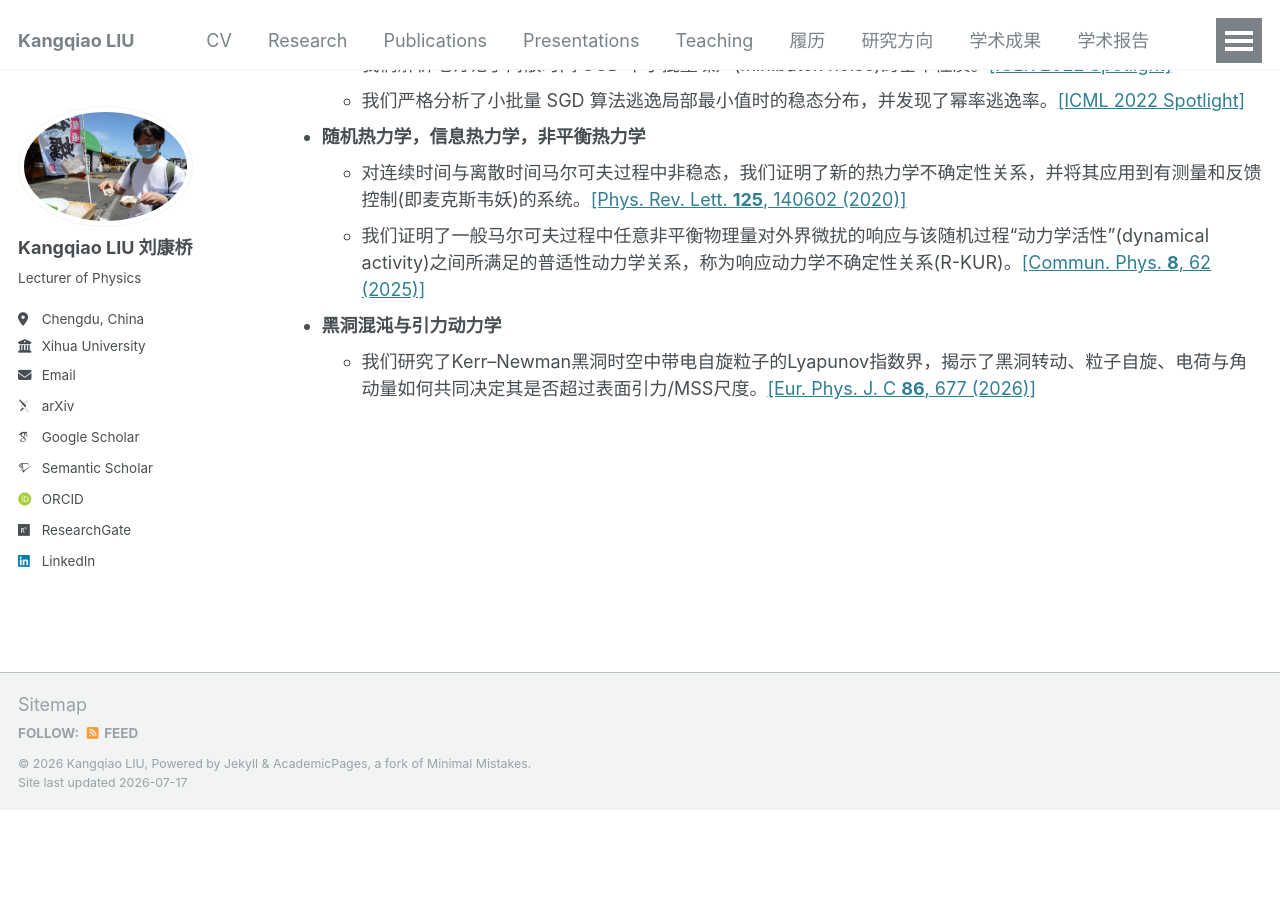
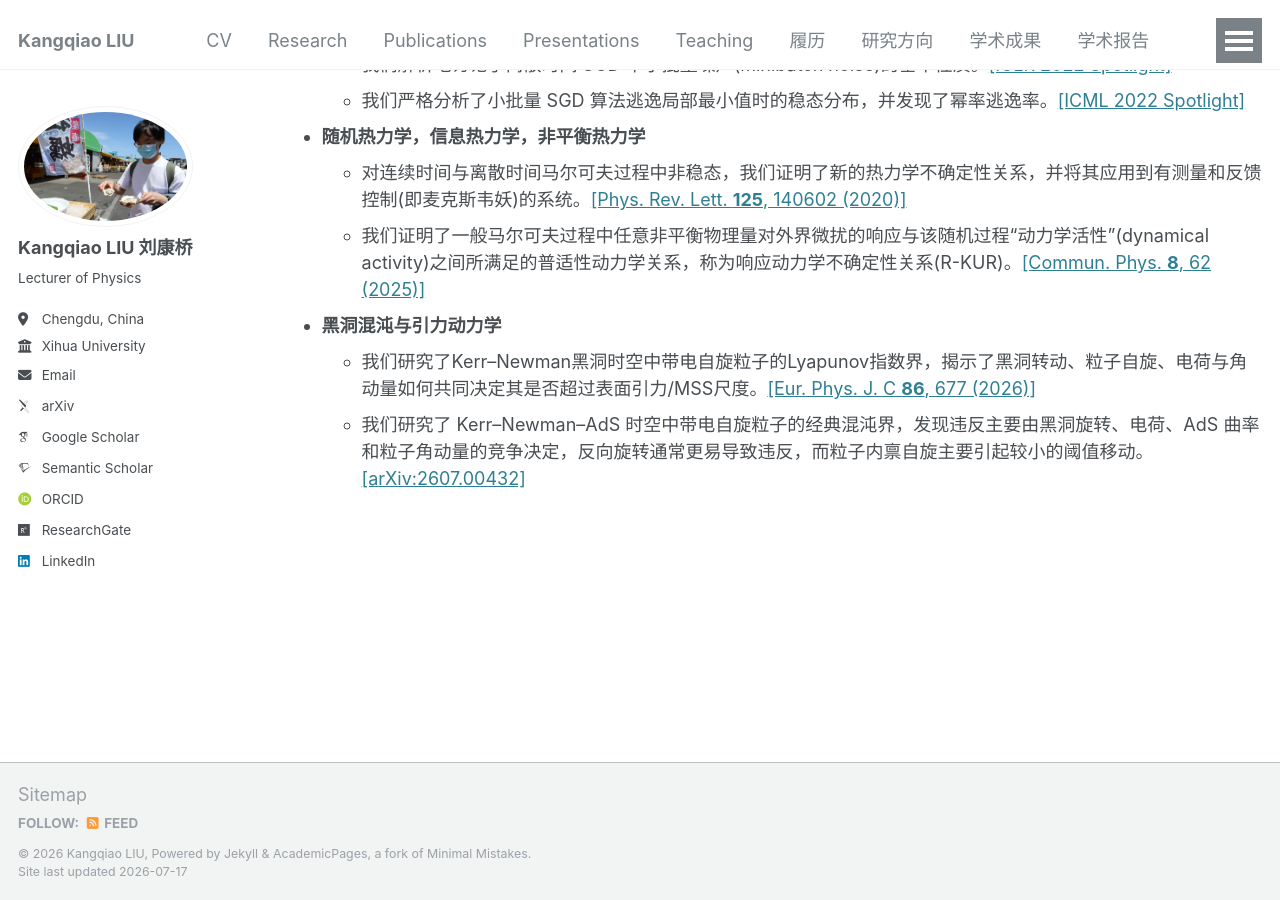
Before and after one commit to KangqiaoLiu/KangqiaoLiu.github.io, a Jekyll site: the page built from _pages/research_zh.md, in a window 1280 px wide and 900 px high, scrolled down 572 px. Built offline with Jekyll 4.4.1, drawn with Linux system fonts in a browser that asks for light colours; some web fonts are replaced; before the commit the page ends 1382 px from its top, so only the background shows below that.

Commit message:
Update research_zh.md

```diff
--- a/_pages/research_zh.md
+++ b/_pages/research_zh.md
@@ -29,3 +29,4 @@ redirect_from:
 
 * **黑洞混沌与引力动力学**
   * 我们研究了Kerr–Newman黑洞时空中带电自旋粒子的Lyapunov指数界，揭示了黑洞转动、粒子自旋、电荷与角动量如何共同决定其是否超过表面引力/MSS尺度。[[Eur. Phys. J. C **86**, 677 (2026)]](https://doi.org/10.1140/epjc/s10052-026-15894-8)
+  * 我们研究了 Kerr–Newman–AdS 时空中带电自旋粒子的经典混沌界，发现违反主要由黑洞旋转、电荷、AdS 曲率和粒子角动量的竞争决定，反向旋转通常更易导致违反，而粒子内禀自旋主要引起较小的阈值移动。[[arXiv:2607.00432]](https://arxiv.org/abs/2607.00432)
```
